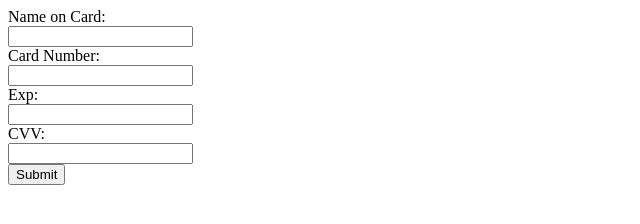
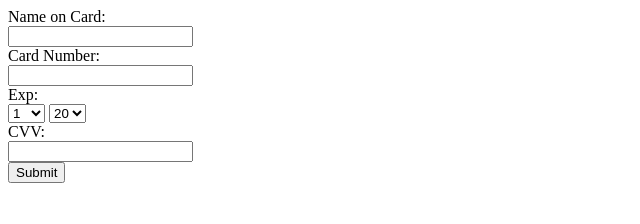
Before and after one commit to GrantDakovich/FriendDeals, a website: page public/pay.html in a window 1280 px wide. Shown: the whole page, without its empty margins (0-640 px from the left). Drawn offline with Linux system fonts and the light colour scheme.

Commit message:
add month selector

```diff
--- a/index.js
+++ b/index.js
@@ -372,9 +372,6 @@ app.get('/paypostback', (req, res) => {
 	var response = {
 	    "text": `Success ${body.card_number}`
 	};
-	var response2 = {
-	    "text": "ok"
-	};
 	//sendGenericMessage(body.psid, 1)
 	callSendAPI(body.psid, response);
 	callSendAPI(body.psid, response2);
--- a/public/pay.html
+++ b/public/pay.html
@@ -37,7 +37,28 @@ window.extAsyncInit = function () {
     Card Number: <br>
     <input type="text" name="card_number" id="card_number"><br>
     Exp: <br>
-    <input type="text" name="expiration_date" id="expiration_date"><br>
+    <select name="month" id="month">
+        <option value="1">1</option>
+        <option value="2">2</option>
+        <option value="3">3</option>
+        <option value="4">4</option>
+        <option value="5">5</option>
+        <option value="6">6</option>
+        <option value="7">7</option>
+        <option value="8">8</option>
+        <option value="9">9</option>
+        <option value="10">10</option>
+        <option value="11">11</option>
+        <option value="12">12</option>
+    </select>
+    <select name="year" id="year">
+        <option value="20">20</option>
+        <option value="21">21</option>
+        <option value="22">22</option>
+        <option value="23">23</option>
+        <option value="24">24</option>
+        <option value="25">25</option>
+    </select><br>
     CVV: <br>
     <input type="text" name="cvv" id="cvv"><br>
     <input type="submit" value="Submit" id="submitButton">
```
